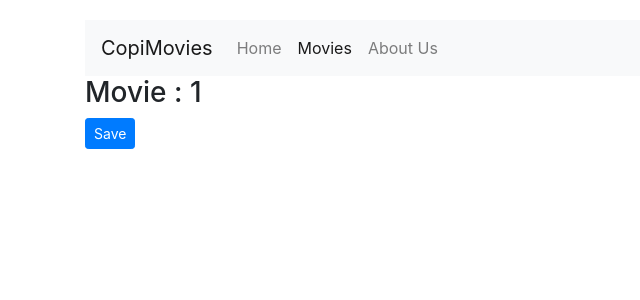
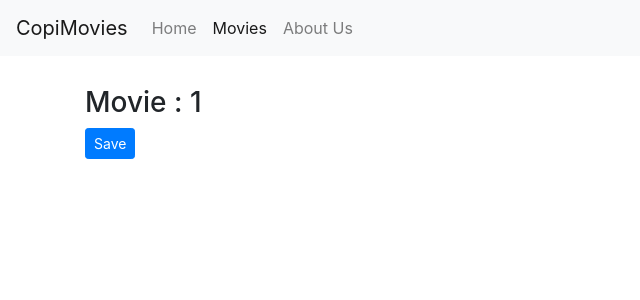
Before and after one commit to mohamedsahadkp/codewithmosh-reactjs, a React (Create React App) app in the folder vidly-app-copy/: page /movies/1 in a window 1280 px wide. Shown: the top 300 px of the page, without its empty margins (0-640 px from the left). Built offline with nearby package versions, Linux system fonts and the light colour scheme.

Commit message:
added style for navbar

```diff
--- a/vidly-app-copy/src/App.js
+++ b/vidly-app-copy/src/App.js
@@ -12,12 +12,12 @@ import NotFound from "./components/notFound";
 
 function App() {
   return (
-    <div className="container">
+    <React.Fragment>
       <NavBar></NavBar>
-      <div className="pageContainer">
+      <div className="container">
         <Switch>
+          <Route path="/home" exact component={Home}></Route>
           <Redirect from="/" to="/home" exact></Redirect>
-          <Route path="/home" exact component={Home}></Route>
           <Route path="/movies" exact component={Movie}></Route>
           /* Optional params append? ex: /products/:id? */
           <Route path="/movies/:id" exact component={MovieDetails}></Route>
@@ -33,7 +33,7 @@ function App() {
           <Redirect to="/not-found"></Redirect>
         </Switch>
       </div>
-    </div>
+    </React.Fragment>
   );
 }
 
--- a/vidly-app-copy/src/components/navBar.jsx
+++ b/vidly-app-copy/src/components/navBar.jsx
@@ -18,7 +18,7 @@ class NavBar extends Component {
         <div className="collapse navbar-collapse" id="navbarNav">
           <div className="navbar-nav">
             {this.navBarItems.map((item) => (
-              <NavLink className="nav-link" key={item.key} to={item.route}>
+              <NavLink key={item.key} className="nav-link" to={item.route}>
                 {item.label}
               </NavLink>
             ))}
--- a/vidly-app-copy/src/index.css
+++ b/vidly-app-copy/src/index.css
@@ -1,11 +1,11 @@
 body {
   margin: 0;
-  padding: 20px 0 0 0;
-  font-family: -apple-system, BlinkMacSystemFont, "Segoe UI", "Roboto", "Oxygen",
-    "Ubuntu", "Cantarell", "Fira Sans", "Droid Sans", "Helvetica Neue",
-    sans-serif;
-  -webkit-font-smoothing: antialiased;
-  -moz-osx-font-smoothing: grayscale;
+  padding: 0 0 0 0;
+  font-family: sans-serif;
+}
+
+.navbar {
+  margin-bottom: 30px;
 }
 
 code {
```
